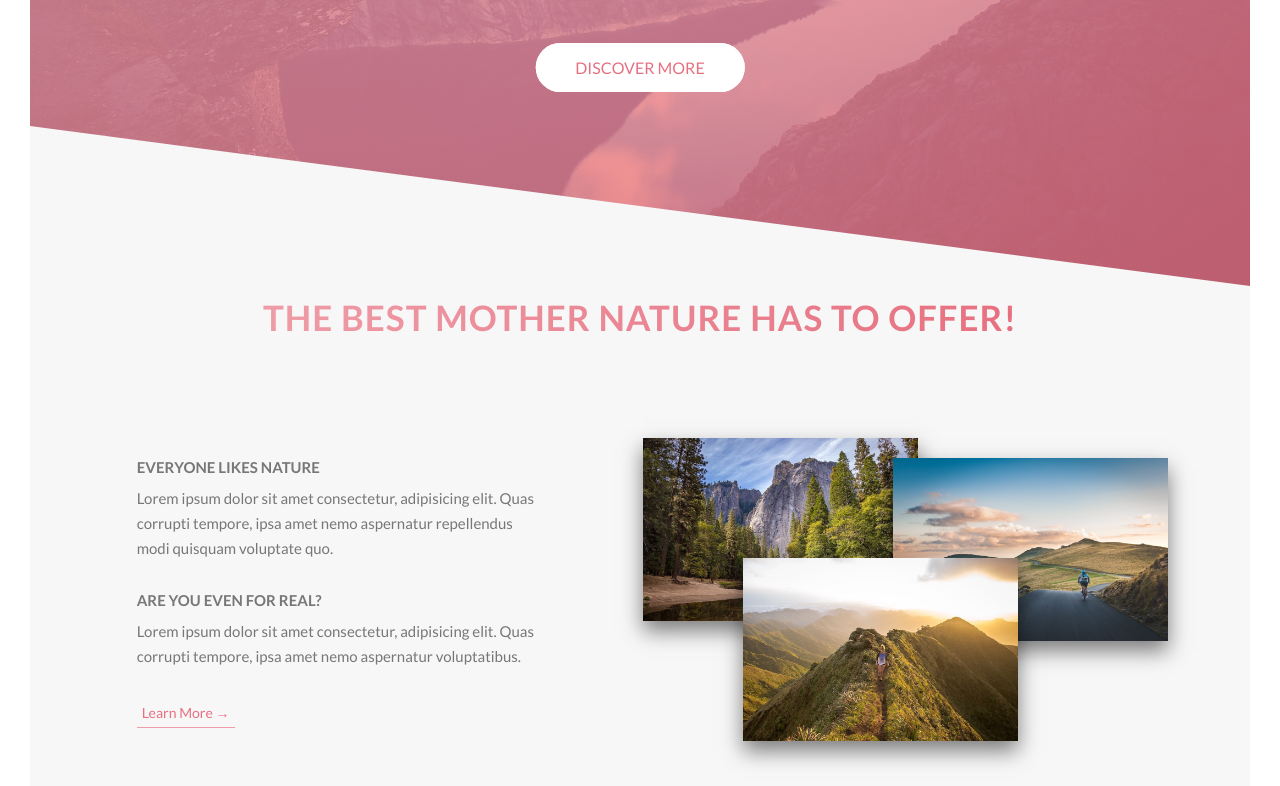
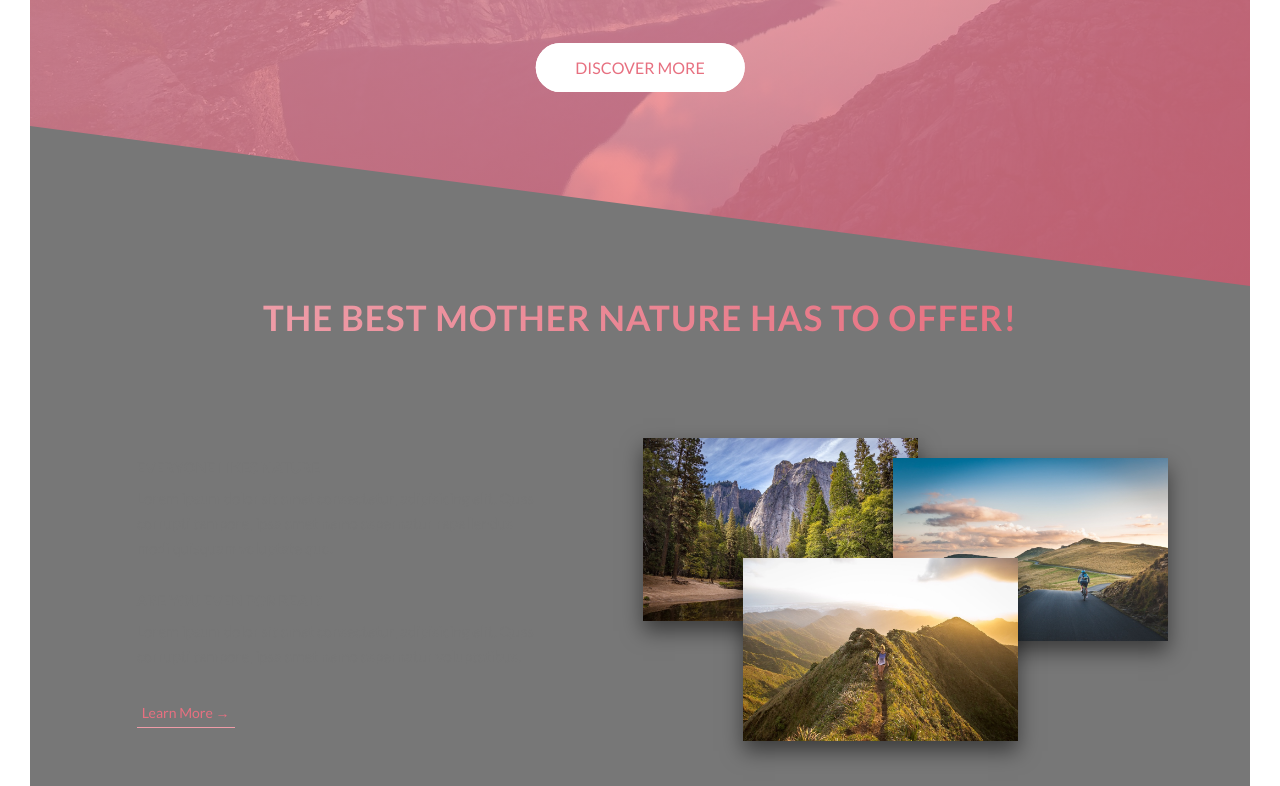
Before and after one commit to abhishekangira/travello, a website: page public/index.html in a window 1280 px wide. Shown: the part 504-1290 px from the top of the page. Drawn offline with nearby package versions, Linux system fonts and the light colour scheme.

Commit message:
new branch test

```diff
--- a/sass/pages/_home.scss
+++ b/sass/pages/_home.scss
@@ -1,5 +1,5 @@
 .section-about {
-    background: $c-grey-light-1;
+    background: $c-grey;
     padding: 17rem 0 22rem 0;
     margin-top: -20vh;
     text-align: center;
```
Also changed, not shown: public/css/style.css, 1 other file.
